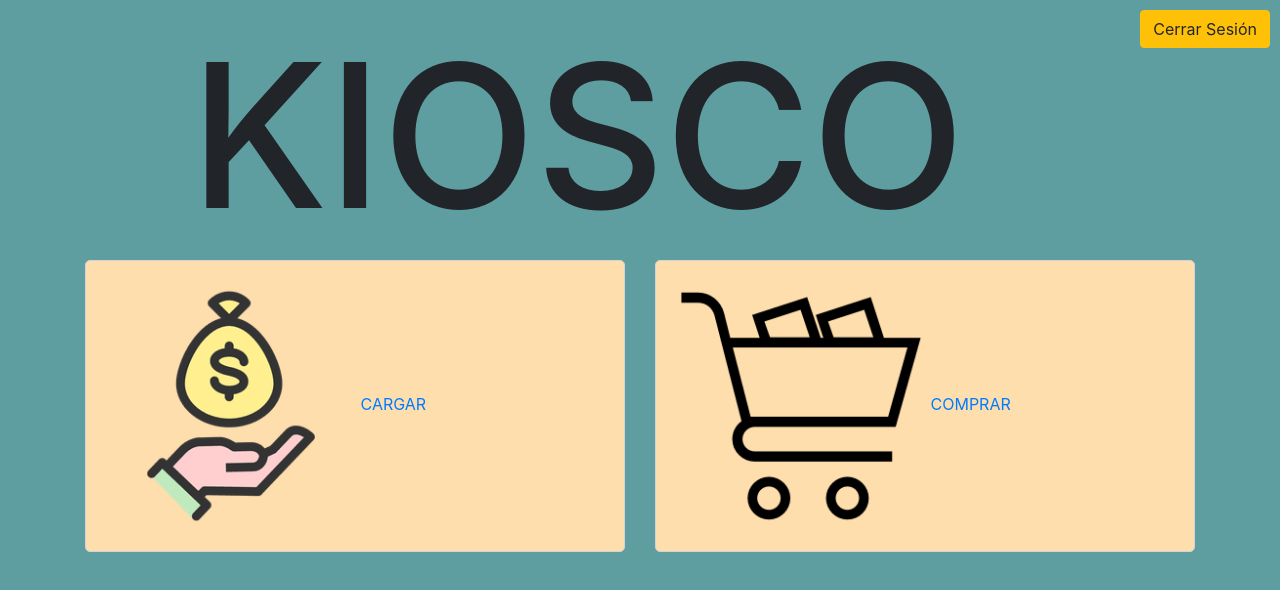
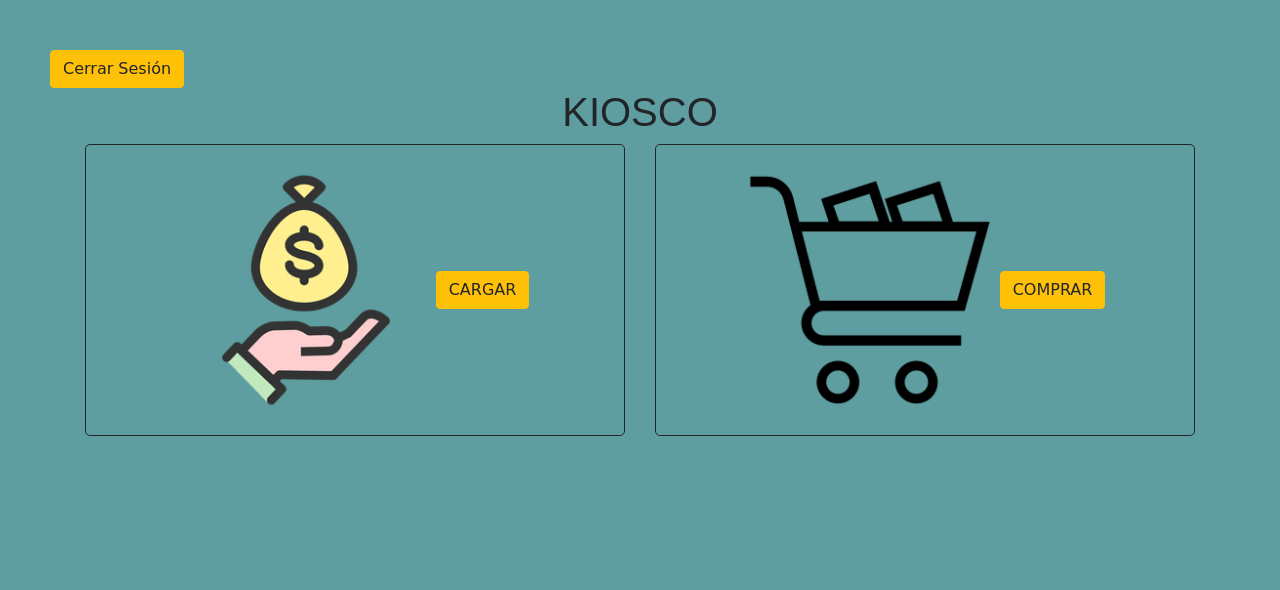
Before and after one commit to candeyazmin/proashop, a plain HTML site: page kiosco.html in a window 1280 px wide. Drawn offline with Linux system fonts and the light colour scheme.

Commit message:
Update kiosco.html

```diff
--- a/kiosco.html
+++ b/kiosco.html
@@ -7,14 +7,14 @@
 
     <!-- Bootstrap CSS -->
     <link rel="stylesheet" href="vendor/bootstrap-4.4.1-dist/css/bootstrap.min.css">
-    <link rel="stylesheet" href="css/styles.css">
+    <link rel="stylesheet" href="css/style4.css">
     <link href="https://fonts.googleapis.com/css2?family=Russo+One&display=swap" rel="stylesheet">
 
 
     <title>kiosco</title>
   </head>
   <body>
-    <button class="btn btn-warning" href="index.html">Cerrar Sesión</button>
+    <a class="btn btn-warning" href="index.html">Cerrar Sesión</a>
    <header>
      <h1>KIOSCO</h1>
    </header>
@@ -23,18 +23,21 @@
         <div class="col-md-6">
           <div class="cuadrado">
             <img src="img/3.png">
-            <a class="button" href="comprar.html">CARGAR</a>
+            <a class="btn btn-warning" href="comprar.html">CARGAR</a>
           </div>
         </div>
         <div class="col-md-6">
           <div class="cuadrado">
             <img src="img/4.png">
-            <a class="button" href="#">COMPRAR </a>
+            <a class="btn btn-warning" href="compraLista.html">COMPRAR</a>
           </div>
         </div>
         </div>
       </div>
     </div>
+
+
+
     <!-- Optional JavaScript -->
     <!-- jQuery first, then Popper.js, then Bootstrap JS -->
     <script src="vendor/jquery-3.5.0/jquery-3.5.0.min.js"></script>
```
